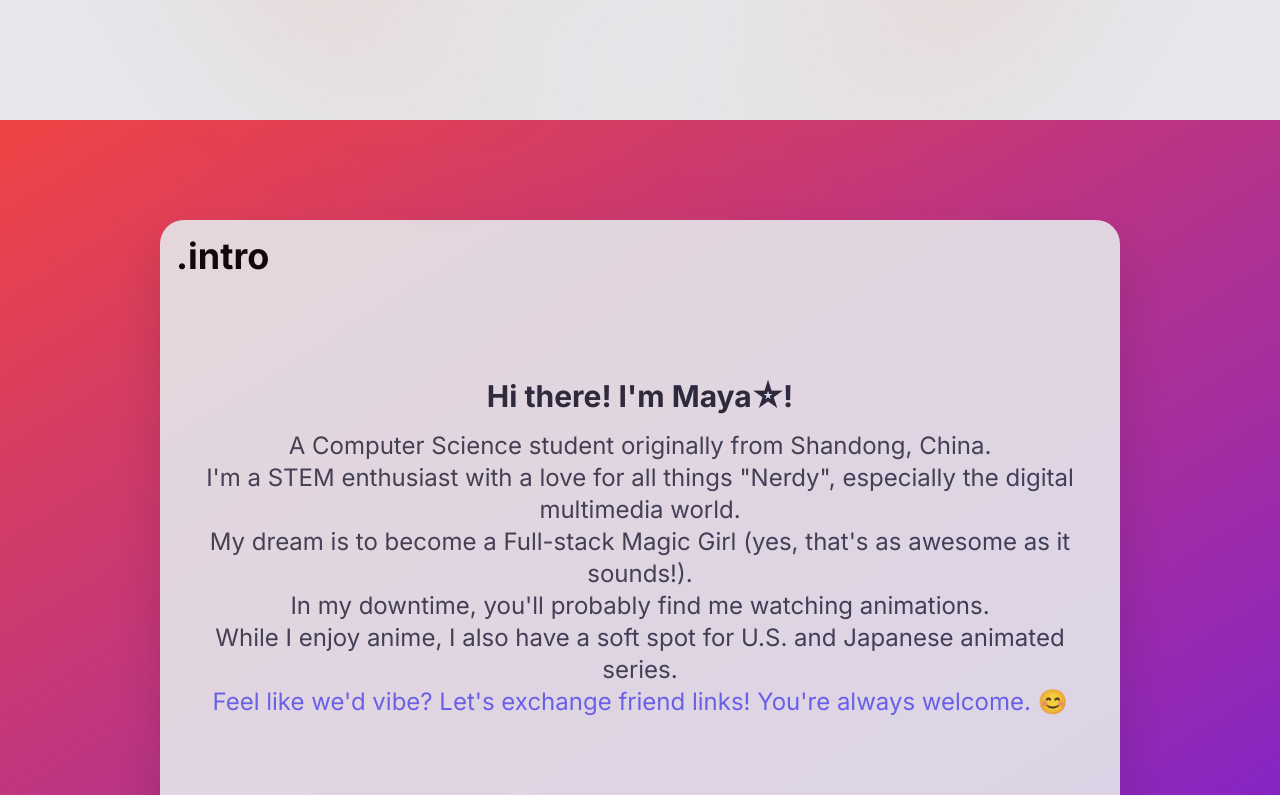
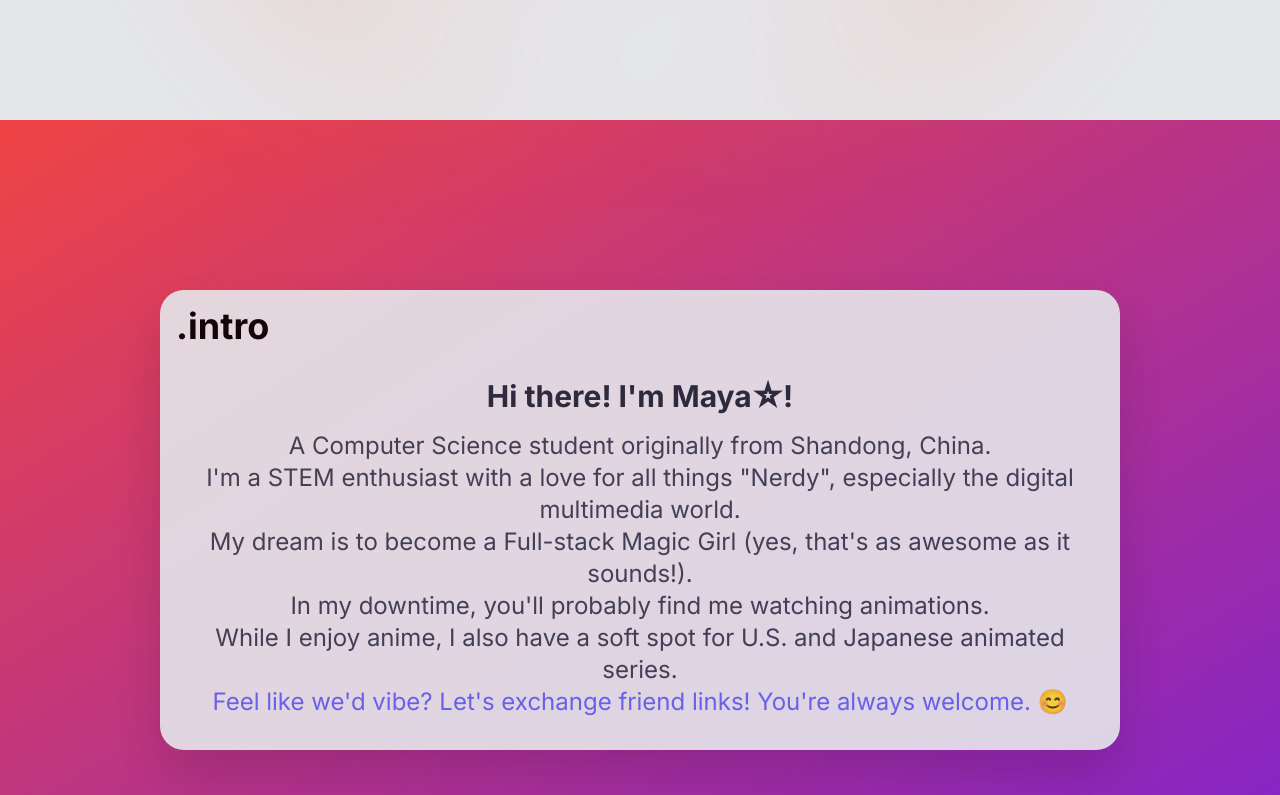
Before and after one commit to deltamaya/delm.dev, a SvelteKit app: page /about in a window 1280 px wide. Shown: the part 680-1475 px from the top of the page. Built offline with nearby package versions, Linux system fonts and the light colour scheme.

Commit message:
adjust layout

```diff
--- a/src/routes/about/+page.svelte
+++ b/src/routes/about/+page.svelte
@@ -138,7 +138,7 @@
     </div>
 </div>
 <div
-        class="h-screen w-full flex flex-col justify-center items-center bg-gradient-to-br from-red-500 to-purple-700"
+        class="min-h-screen w-full flex flex-col justify-center items-center bg-gradient-to-br from-red-500 to-purple-700"
 >
     <div
             use:observeme
@@ -390,7 +390,7 @@
     </div>
 </div>
 <div
-        class="h-screen w-full flex justify-center items-center bg-gradient-to-br from-red-500 to-purple-700 lg:text-4xl md:text-2xl p-4"
+        class="min-h-screen w-full flex justify-center items-center bg-gradient-to-br from-red-500 to-purple-700 lg:text-4xl md:text-2xl p-4"
 >
     <div
             use:observeme
```
